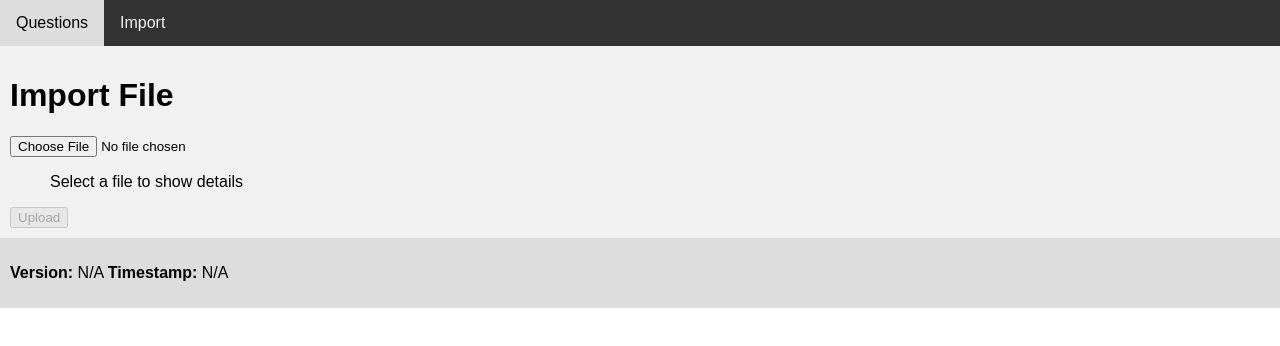
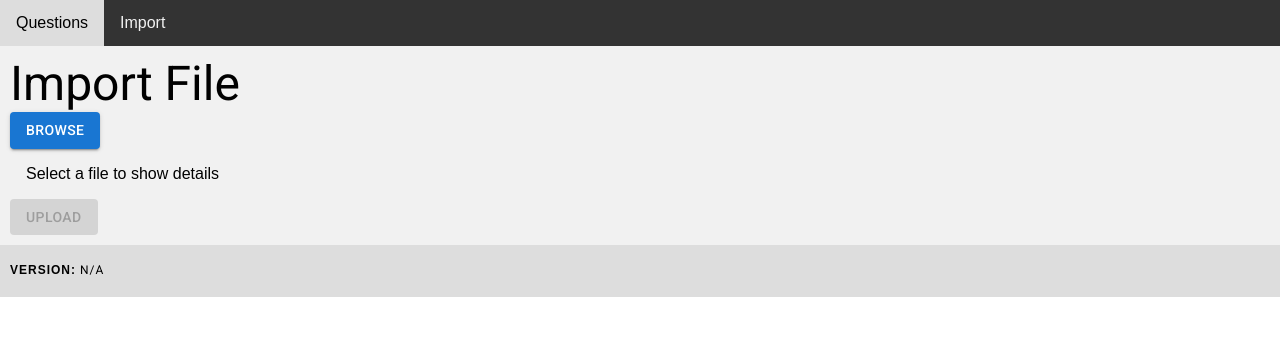
Before and after one commit to olegood/boosti, a React (Create React App) app in the folder client/: page /import in a window 1280 px wide. Shown: the top 346 px of the page. Built offline with nearby package versions, Linux system fonts and the light colour scheme; no server answers.

Commit message:
#10 Use Material UI components library
Close #10

```diff
--- a/client/package.json
+++ b/client/package.json
@@ -3,6 +3,11 @@
   "version": "0.2.0",
   "private": true,
   "dependencies": {
+    "@emotion/react": "^11.7.1",
+    "@emotion/styled": "^11.6.0",
+    "@fontsource/roboto": "^4.5.2",
+    "@mui/icons-material": "^5.3.1",
+    "@mui/material": "^5.3.1",
     "@testing-library/jest-dom": "^5.16.1",
     "@testing-library/react": "^12.1.2",
     "@testing-library/user-event": "^13.5.0",
--- a/client/src/App.css
+++ b/client/src/App.css
@@ -42,6 +42,10 @@ body {
     padding: 10px;
 }
 
-ul {
-    list-style-type: none;
+.m-color-failure {
+    color: red;
 }
+
+.m-color-success {
+    color: forestgreen;
+}
--- a/client/src/App.js
+++ b/client/src/App.js
@@ -5,11 +5,17 @@ import {BrowserRouter, Route, Routes} from "react-router-dom";
 import ImportContainer from "./components/importContainer";
 import React from 'react';
 
+import '@fontsource/roboto/300.css';
+import '@fontsource/roboto/400.css';
+import '@fontsource/roboto/500.css';
+import '@fontsource/roboto/700.css';
+import {Link} from "@mui/material";
+
 function App() {
   return (<>
     <div className='topnav'>
-      <a href="/questions">Questions</a>
-      <a href="/import">Import</a>
+      <Link href="/questions">Questions</Link>
+      <Link href="/import">Import</Link>
     </div>
 
     <div className='content'>
--- a/client/src/components/appInfo.js
+++ b/client/src/components/appInfo.js
@@ -1,18 +1,19 @@
-import React from "react";
+import React, {useState} from "react";
 import AppInfoService from "../service/appInfoService";
+import {Typography} from "@mui/material";
 
-export default class AppInfo extends React.Component {
+export default function AppInfo() {
 
-  state = {}
+  const [version, setVersion] = useState('')
 
-  componentDidMount() {
-    AppInfoService.getBuildInfo().then(resp => this.setState(resp.data))
-  }
+  AppInfoService.getBuildInfo().then(resp => {
+    const {version} = resp.data
+    setVersion(version)
+  });
 
-  render() {
-    const {version, timestamp} = this.state
-    return (<>
-      <p><b>Version:</b> {version ? version : "N/A"} <b>Timestamp:</b> {timestamp ? timestamp : "N/A"}</p>
-    </>)
-  }
+  return (<>
+    <Typography variant="overline" display="block">
+      <b>Version:</b> {version ? version : 'N/A'}
+    </Typography>
+  </>)
 }
--- /dev/null
+++ b/client/src/components/common/header/header.js
@@ -0,0 +1,17 @@
+import {Typography} from "@mui/material";
+import React from "react";
+import PropTypes from "prop-types";
+
+export default function Header(props) {
+  const {text} = props
+  return (<>
+      <Typography variant="h3" component="div">
+        {text}
+      </Typography>
+    </>
+  )
+}
+
+Header.propTypes = {
+  text: PropTypes.string.isRequired
+};
--- /dev/null
+++ b/client/src/components/fileInfo.js
@@ -0,0 +1,27 @@
+import {List, ListItem} from "@mui/material";
+import React from "react";
+
+export default function FileInfo(props) {
+
+  const {selectedFile} = props
+
+  const showFileInfo = selectedFile => {
+    const {name, type, size, lastModifiedDate} = selectedFile
+    return <List>
+      <ListItem>Filename: {name}</ListItem>
+      {type && <ListItem>Filetype: {type}</ListItem>}
+      <ListItem>Size in bytes: {size}</ListItem>
+      <ListItem>Last Modified Date: {lastModifiedDate.toLocaleDateString()}</ListItem>
+    </List>
+  }
+
+  const showNoInfo = () => {
+    return <List>
+      <ListItem>Select a file to show details</ListItem>
+    </List>
+  }
+
+  return (<>
+    {selectedFile ? showFileInfo(selectedFile) : showNoInfo()}
+  </>)
+}
--- a/client/src/components/importContainer.js
+++ b/client/src/components/importContainer.js
@@ -1,5 +1,12 @@
 import React, {useState} from 'react';
 import QuestionsService from "../service/questionsService";
+import {Button, List, ListItem, styled, Typography} from "@mui/material";
+import FileInfo from "./fileInfo";
+import Header from "./common/header/header";
+
+const Input = styled('input')({
+  display: 'none',
+});
 
 export default function ImportContainer() {
 
@@ -8,10 +15,13 @@ export default function ImportContainer() {
 
   const [uploadResult, setUploadResult] = useState("");
 
+  const [isError, setIsError] = useState(false)
+
   const changeHandler = (event) => {
     setSelectedFile(event.target.files[0]);
     setIsSelected(true);
     setUploadResult('');
+    setIsError(false)
   };
 
   const handleSubmission = () => {
@@ -19,41 +29,32 @@ export default function ImportContainer() {
     data.append("file", selectedFile);
 
     QuestionsService.uploadFile(data)
-      .then(resp => setUploadResult("Success"))
-      .catch(err => setUploadResult(err.response.data))
+      .then(resp => {
+        setIsError(false)
+        setUploadResult("Success")
+      })
+      .catch(err => {
+        setIsError(true)
+        setUploadResult(err.response.data)
+      })
   };
 
   return <>
-    <h1>Import File</h1>
+    <Header text={'Import File'}/>
     <div>
-      <input type="file" name="file" onChange={changeHandler}/>
-      {isSelected ? (
-        <div>
-          <ul>
-            <li>Filename: {selectedFile.name}</li>
-
-            {selectedFile.type && <li>
-              Filetype: {selectedFile.type}
-            </li>}
-            <li>Size in bytes: {selectedFile.size}</li>
-            <li>
-              Last Modified Date:{' '}
-              {selectedFile.lastModifiedDate.toLocaleDateString()}
-            </li>
-          </ul>
-        </div>
-      ) : (
-        <ul>
-          <li>Select a file to show details</li>
-        </ul>
-      )}
-      <div>
-        <button onClick={handleSubmission} disabled={!isSelected}>Upload</button>
-      </div>
+      <label htmlFor="contained-button-file">
+        <Input type="file" id="contained-button-file" onChange={changeHandler}/>
+        <Button variant="contained" component="span">
+          Browse
+        </Button>
+      </label>
+      <FileInfo selectedFile={selectedFile}/>
+      <Button variant="contained" onClick={handleSubmission} disabled={!isSelected}>Upload</Button>
       {uploadResult && (
-        <div>
-          <p><b>Result:</b> {uploadResult}</p>
-        </div>
+        <Typography variant="overline" display="block">
+          <b>Result:</b>
+          <div className={isError ? 'm-color-failure' : 'm-color-success'}>{uploadResult}</div>
+        </Typography>
       )}
     </div>
   </>
--- a/client/src/components/questions/question.js
+++ b/client/src/components/questions/question.js
@@ -1,13 +1,13 @@
 import PropTypes from 'prop-types';
 import React from "react";
+import {Checkbox, FormControlLabel, FormGroup} from "@mui/material";
 
-function Question(props) {
+export default function Question(props) {
   const {id, text, onChange} = props
   return (
-    <>
-      <input type={"checkbox"} id={id} value={id} onChange={onChange}/>
-      <label htmlFor={id}> {text}</label><br/>
-    </>
+    <FormGroup>
+      <FormControlLabel control={<Checkbox id={`${id}`} value={id} onChange={onChange} />} label={text}/>
+    </FormGroup>
   )
 }
 
@@ -16,5 +16,3 @@ Question.propTypes = {
   text: PropTypes.string.isRequired,
   onChange: PropTypes.func.isRequired
 };
-
-export default Question
--- a/client/src/components/questions/questionsContainer.js
+++ b/client/src/components/questions/questionsContainer.js
@@ -2,6 +2,8 @@ import React from "react";
 import FileDownload from "js-file-download"
 import QuestionsService from "../../service/questionsService";
 import Question from "./question";
+import {Button, Typography} from '@mui/material';
+import Header from "../common/header/header";
 
 class QuestionsContainer extends React.Component {
 
@@ -39,8 +41,12 @@ class QuestionsContainer extends React.Component {
     const hasQuestions = questions && questions.length > 0;
     const hasSelectedItems = selected && selected.size > 0;
     return <>
-      <h1>List of Questions</h1>
-      {!hasQuestions ? <p>No questions.</p> : ''}
+      <Header text={'List of Questions'}/>
+      {!hasQuestions ?
+        <Typography variant="body1" display="block">
+          No questions.
+        </Typography>
+        : ''}
       {
         questions
           .sort((qOne, qTwo) => {
@@ -50,12 +56,12 @@ class QuestionsContainer extends React.Component {
           })
           .map(item => {
             const {id, text} = item
-            return <Question key={id} id={id} text={text} onChange={this.handleOnChange}/>
+            return <Question id={id} key={id} text={text} onChange={this.handleOnChange}/>
           })
       }
-      {hasQuestions && <div>
-        <button type={"button"} onClick={this.handleExport} disabled={!hasSelectedItems}>Export</button>
-      </div>}
+      {hasQuestions &&
+        <Button variant="contained" onClick={this.handleExport} disabled={!hasSelectedItems}>Export</Button>
+      }
     </>
   }
 }
```
Also changed, not shown: 2 other files (tests, documents, lock files or other folders).
